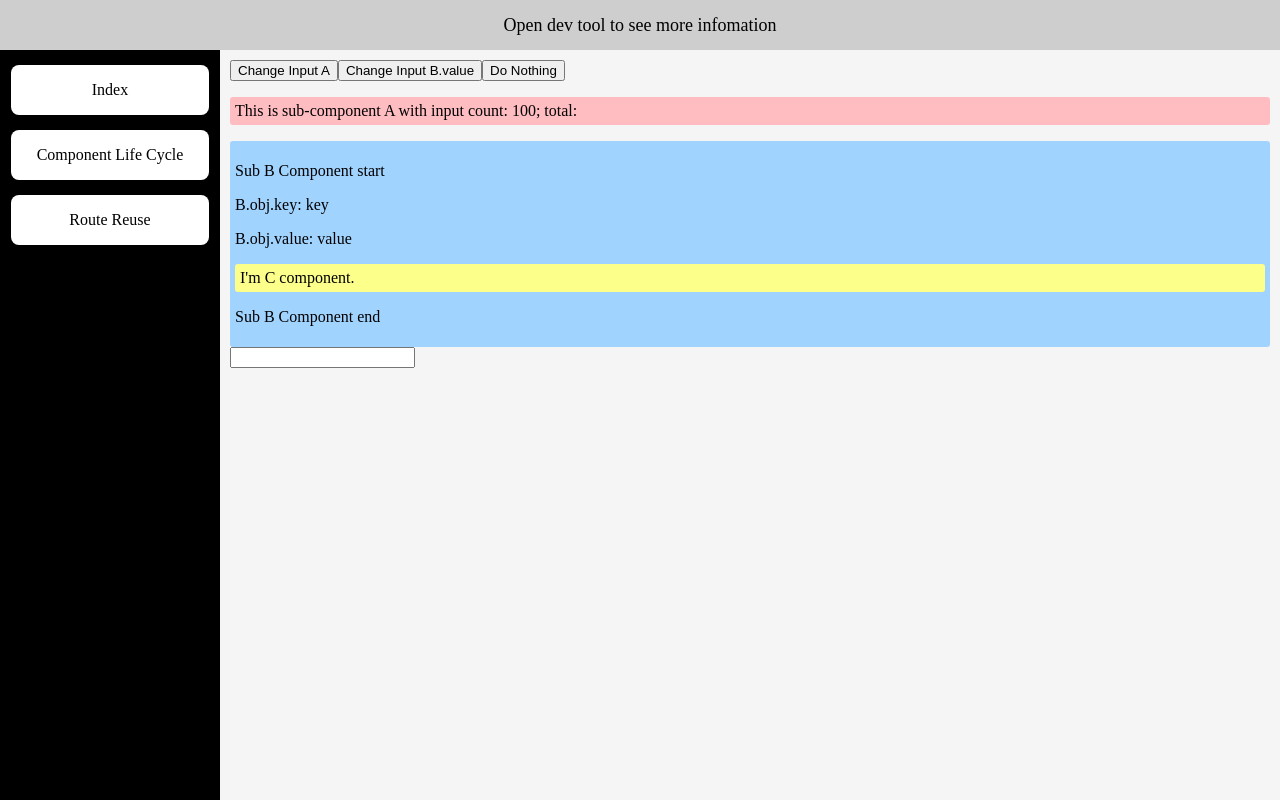
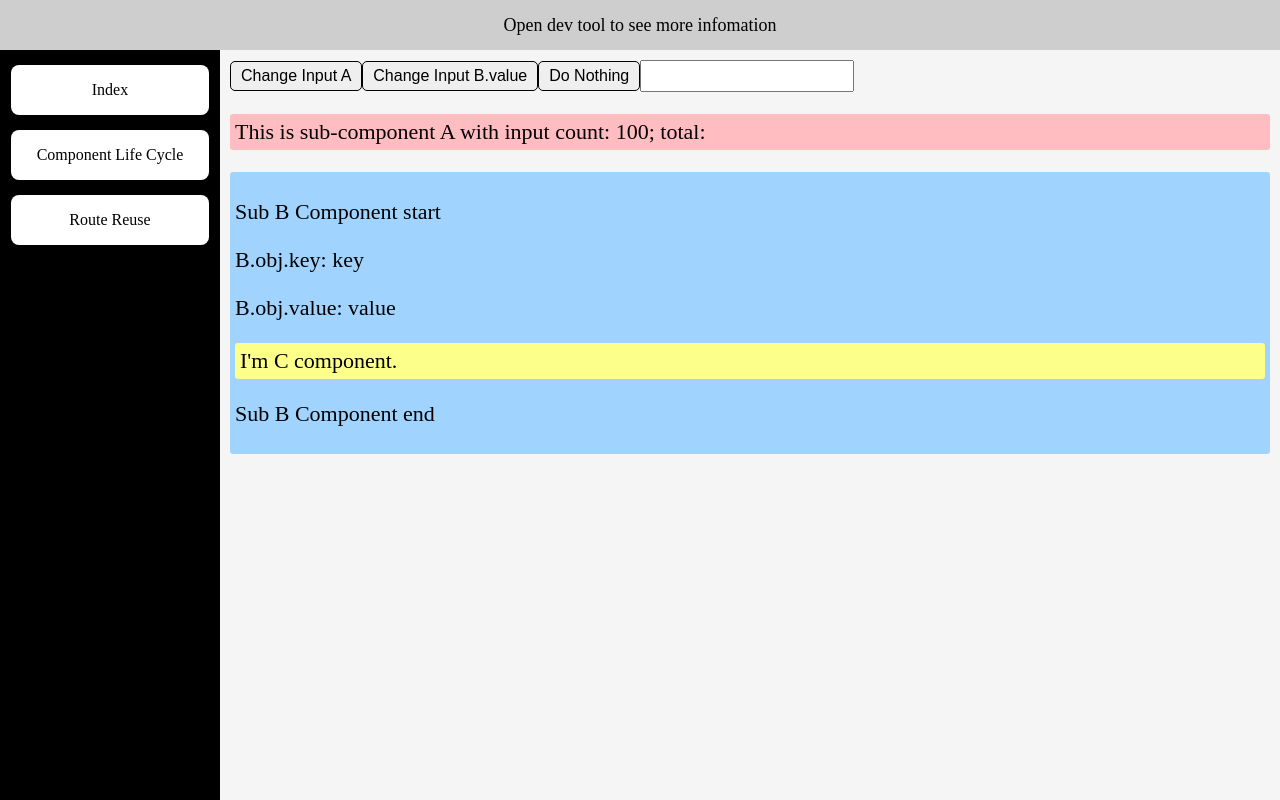
Before and after one commit to ryancui-/angular-why, an Angular app: page /life-cycle in a window 1280 px wide. Built offline with nearby package versions, Linux system fonts and the light colour scheme.

Commit message:
feat: style

```diff
--- a/src/app/index-page/index-page.component.html
+++ b/src/app/index-page/index-page.component.html
@@ -1,4 +1,2 @@
-<p>
-  index-page works!
-</p>
-<input type="text">
+<p>This is index page.</p>
+<input class="input" type="text">
--- a/src/app/life-cycle/life-cycle-page/life-cycle-page.component.html
+++ b/src/app/life-cycle/life-cycle-page/life-cycle-page.component.html
@@ -1,6 +1,7 @@
-<button (click)="changeA()">Change Input A</button>
-<button (click)="changeBValue()">Change Input B.value</button>
-<button (click)="doNothing()">Do Nothing</button>
+<button class="btn" (click)="changeA()">Change Input A</button>
+<button class="btn" (click)="changeBValue()">Change Input B.value</button>
+<button class="btn" (click)="doNothing()">Do Nothing</button>
+<input class="input" type="text">
 
 <div class="sub-component">
   <sub-a [count]="toA"></sub-a>
@@ -8,5 +9,3 @@
     <sub-c></sub-c>
   </sub-b>
 </div>
-
-<input type="text">
--- a/src/app/route-reuse/route-reuse-page/route-reuse-page.component.html
+++ b/src/app/route-reuse/route-reuse-page/route-reuse-page.component.html
@@ -1,6 +1,6 @@
 <p>Route Reuse?</p>
 <p *ngIf="store.enableRouteReuse" class="yes">Yes</p>
 <p *ngIf="!store.enableRouteReuse" class="no">No</p>
-<button (click)="store.enableRouteReuse = !store.enableRouteReuse">Switch</button>
+<button class="btn" (click)="store.enableRouteReuse = !store.enableRouteReuse">Switch</button>
 
-<input type="text">
+<input class="input" type="text">
--- a/src/styles.scss
+++ b/src/styles.scss
@@ -1 +1,22 @@
 /* You can add global styles to this file, and also import other style files */
+.input {
+  padding: 5px;
+  width: 200px;
+  font-size: 16px;
+  outline: none;
+}
+
+.btn {
+  padding: 5px 10px;
+  font-size: 16px;
+  cursor: pointer;
+  border: 1px black solid;
+  border-radius: 5px;
+  &:hover {
+    background-color: #fefe00;
+  }
+}
+
+p {
+  font-size: 22px;
+}
```
